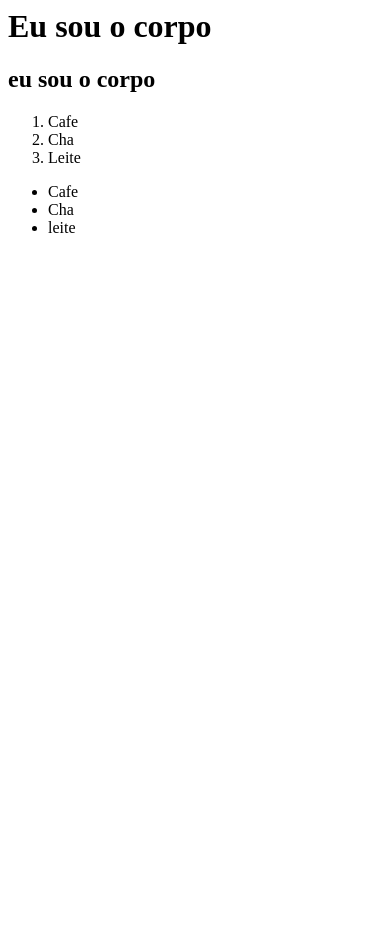
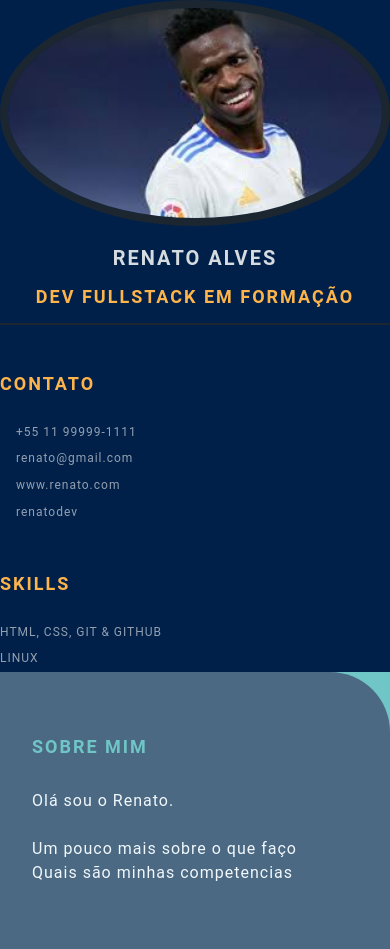
Before and after one commit to renatoalvesrdev/renatoalvesdev.github.io, a plain HTML site: page index.html in a window 390 px wide. Before the commit the page ends 844 px from the top, so only its background shows below. Drawn offline with Linux system fonts and the light colour scheme.

Commit message:
comitando layout

```diff
--- a/index.html
+++ b/index.html
@@ -1,21 +1,57 @@
-<html>
-    <head>
-        <title>
-            Olá, eu sou a cabeça
-        </title>
-    </head>
-    <body>
-        <h1>Eu sou o corpo</h1>
-        <h2>eu sou o corpo</h2>
-    </body>
-    <ol>
-    <li>Cafe</li>
-    <li>Cha</li>
-    <li>Leite</li>
-    </ol>
-    <ul>
-        <li>Cafe</li>
-        <li>Cha</li>
-        <li>leite</li>
-    </ul>
+<!DOCTYPE html>
+<html lang="pt-BR">
+<head>
+    <meta charset="UTF-8">
+    <meta http-equiv="X-UA-Compatible" content="IE=edge">
+    <meta name="viewport" content="width=device-width, initial-scale=1.0">
+    <link rel="stylesheet" href="style.css">
+    <title>Renato Alves CV</title>
+</head>
+<body>
+    <main class="resume-contents">
+        <section class="left-section">
+            <section class="left-section-content">
+                <div class="profile">
+                    <img class="profile-image" src="img/profile-image.jpg" alt="Profile image">
+                    <p class="name">Renato Alves</p>
+                    <p class="profession">Dev fullstack em formação</p>
+                </div>
+                <div class="contact-info">
+                    <p class="left-title">Contato</p>
+                    <ul>
+                        <li><i class="fa fa-phone"></i>+55 11 99999-1111</li>
+                        <li><i class="fa fa-envelope"></i>renato@gmail.com</li>
+                        <li><i class="fa fa-globe"></i>www.renato.com</li>
+                        <li><i class="fa fa-github"></i>renatodev</li>
+                    </ul>
+                </div>
+                <div class="skills">
+                    <p class="left-title">Skills</p>
+                    <ul>
+                        <li>
+                            <p>HTML, CSS, Git & GitHub</p>
+                        </li>
+                        <li>
+                            <p>Linux</p>
+                        </li>
+                    </ul>
+                </div>
+            </section>
+        </section>
+        <section class="right-section">
+            <div class="right-section-contents">
+                <section class="about gap">
+                    <div class="right-title">Sobre Mim</div>
+                    <p class="about-me-contents">
+                        Olá sou o Renato.<br>
+                        <br> Um pouco mais sobre o que faço
+                        <br> Quais são minhas competencias
+                    </p>
+                </section>
+
+
+    </main>
+
+
+</body>
 </html>
--- /dev/null
+++ b/style.css
@@ -0,0 +1,293 @@
+* {
+    margin: 0;
+    padding: 0;
+    box-sizing: border-box;
+    list-style: none;
+    font-family: 'Roboto', sans-serif;
+}
+
+body {
+    background-color: #70c6c7;
+}
+
+.resume-contents {
+    min-height: 100vh;
+    width: 80%;
+    margin: 2rem auto;
+    display: grid;
+    grid-template-columns: repeat(7, 1fr);
+}
+
+.left-section {
+    grid-column: span 2;
+    height: 100%;
+    background-color: #00204A;
+}
+
+.right-section {
+    grid-column: span 5;
+    height: 100%;
+    background-color: #4B6982;
+    border-radius: 0px 60px 0px 0px;
+}
+
+.left-section-contents{
+    padding: 2rem 2rem;
+}
+
+.profile {
+    width: 100%;
+    border-bottom: 2px solid #1B2631;
+}
+
+.profile .profile-image {
+    width: 100%;
+    border-radius: 50%;
+    border: 8px solid #1B2631;
+}
+
+.name {
+    color: #D6DBDF;
+    font-size: 30px;
+    letter-spacing: 2px;
+    text-transform: uppercase;
+    text-align: center;
+    font-weight: bold;
+    padding: 1rem 0;
+}
+
+.profession {
+    color: #FDB44B;
+    font-size: 20px;
+    text-transform: uppercase;
+    text-align: center;
+    letter-spacing: 2px;
+    font-weight: bold;
+    padding-bottom: 1rem;
+}
+
+/* .contact-info { border-bottom: 2px solid #1B2631; } */
+.left-title {
+    color: #FDB44B;
+    font-size: 20px;
+    letter-spacing: 2px;
+    text-transform: uppercase;
+    font-weight: bold;
+    display: flex;
+    align-items: center;
+    padding-top: 3rem;
+}
+
+.contact-info ul {
+    padding-top: 1.5rem;
+}
+
+.contact-info ul li,
+.references ul li {
+    padding: .4rem 0;
+    display: flex;
+    align-items: center;
+    color: #d6dbdfaf;
+    letter-spacing: 1px;
+    font-size: 18px;
+}
+
+.contact-info ul li i,
+.references ul li i {
+    padding-right: 1rem;
+    font-size: 18px;
+    color: #2E86C1;
+}
+
+.skills ul {
+    padding-top: 1.5rem;
+}
+.skills ul li p {
+    padding: .4rem 0;
+    color: #d6dbdfaf;
+    font-size: 18px;
+    letter-spacing: 1px;
+    display: flex;
+    align-items: center;
+    text-transform: uppercase;
+}
+
+.referance-name {
+    padding-top: 1.5rem;
+    padding-bottom: .4rem;
+    font-size: 18px;
+    color: #F9E79F;
+    letter-spacing: 1px;
+    text-transform: uppercase;
+}
+
+.referance-profession {
+    font-size: 16px;
+    color: #d6dbdfaf;
+    letter-spacing: 1px;
+    /* text-transform: uppercase; */
+    padding-bottom: .4rem;
+}
+
+
+.right-section-contents {
+    padding: 2rem 2rem;
+}
+
+.right-title {
+    color: #70C6C7;
+    font-size: 40px;
+    letter-spacing: 2px;
+    text-transform: uppercase;
+    font-weight: bold;
+    display: flex;
+    align-items: center;
+    padding: 2rem 0;
+    position: relative;
+}
+
+.gap {
+    padding-bottom: 2rem;
+}
+.about-me-contents {
+    font-size: 18px;
+    letter-spacing: 1px;
+    line-height: 2rem;
+    color: #F1F8FD;
+}
+
+.experience-contents,
+.education-contents,
+.awards-contents {
+    display: grid;
+    grid-template-columns: repeat(2, 1fr);
+    padding-bottom: 2rem;
+    color: #F1F8FD;
+}
+
+.exp-company-name,
+.education-school-name,
+.awards-company-name {
+    font-size: 25px;
+    font-weight: bold;
+    text-transform: uppercase;
+    letter-spacing: 1px;
+    color: #FDB44B;
+    padding-bottom: .4rem;
+}
+
+.exp-time-period,
+.educationp-time-period,
+.awards-time-period {
+    font-size: 18px;
+    letter-spacing: 1px;
+    line-height: 2rem;
+}
+
+.exp-position,
+.education-subject,
+.awards-name {
+    font-size: 25px;
+    font-weight: bold;
+    text-transform: uppercase;
+    letter-spacing: 1px;
+    color: #FDB44B;
+    padding-bottom: .4rem;
+}
+
+.exp-desc,
+.education-desc,
+.awards-desc {
+    font-size: 16px;
+    letter-spacing: 1px;
+    line-height: 1.5rem;
+    border-left: 3px solid #a5a3a3;
+    padding-left: 5px;
+}
+
+/* Media queries */
+@media screen and (max-width:780px) {
+    .experience-contents,
+    .education-contents,
+    .awards-contents {
+        grid-template-columns: repeat(1, 1fr);
+    }
+}
+
+@media screen and (max-width:780px) {
+    .left-section {
+        grid-column: span 3;
+    }
+
+    .right-section {
+        grid-column: span 4;
+    }
+
+}
+
+@media screen and (max-width:1200px) {
+    .resume-contents {
+        grid-template-columns: repeat(1, 1fr);
+    }
+}
+
+@media screen and (max-width:390px) {
+    .resume-contents {
+        width: 100%;
+        margin: 0 auto;
+    }
+
+    .name {
+        font-size: 20px;
+    }
+
+    .profession {
+        font-size: 18px;
+    }
+
+    .left-title {
+        font-size: 18px;
+    }
+
+    .right-title {
+        font-size: 18px;
+    }
+
+    .contact-info ul li,
+    .references ul li {
+        font-size: 12px;
+    }
+
+    .contact-info ul li i,
+    .references ul li i {
+        /* padding-right: 1rem; */
+        font-size: 12px;
+    }
+
+    .skills ul li p {
+        font-size: 12px;
+    }
+
+    .about-me-contents {
+        font-size: 16px;
+        line-height: 1.5rem;
+    }
+
+    .exp-company-name,
+    .education-school-name,
+    .awards-company-name {
+        font-size: 18px;
+    }
+
+    .exp-time-period,
+    .educationp-time-period,
+    .awards-time-period {
+        font-size: 16px;
+    }
+
+    .exp-position,
+    .education-subject,
+    .awards-name {
+        font-size: 18px;
+    }
+}
```
Also changed, not shown: img/profile-image.jpg (added).
